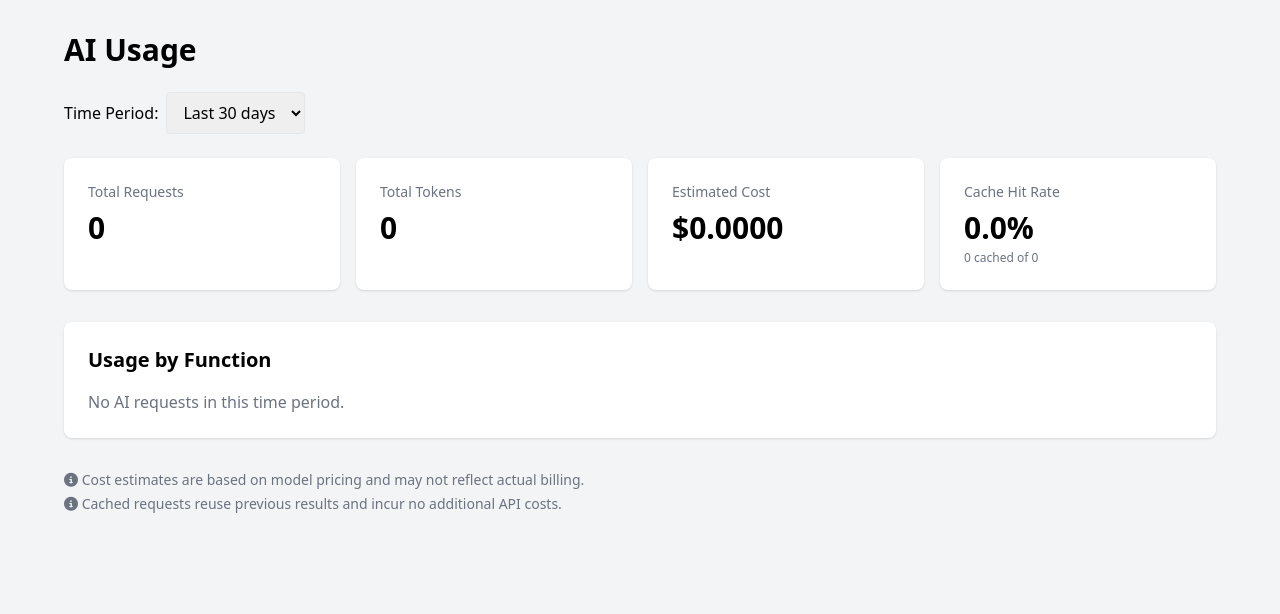
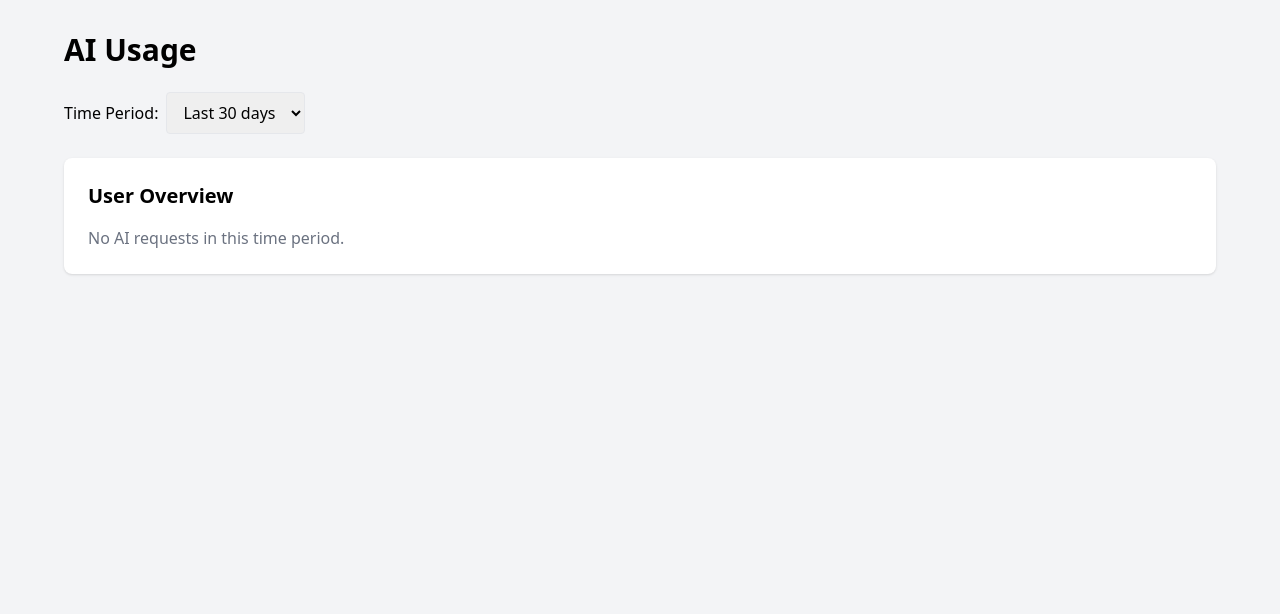
Before and after one commit to samclark2015/shiny-handouts, a Django app: page /analytics/ in a window 1280 px wide. Shown: the top 614 px of the page. Run offline with Django 5.2, Linux system fonts and the light colour scheme; a user stored in the database is signed in; tables that the repository leaves empty hold one stand-in row (values such as "Sample post"); some libraries are stand-ins or nearby versions.

Commit message:
feat: Add user overview and detail views to analytics dashboard with new template filters

```diff
--- a/src/core/analytics.py
+++ b/src/core/analytics.py
@@ -154,3 +154,51 @@ async def get_function_usage_breakdown(user_id: int | None = None, days: int = 3
         results.append(stat)
 
     return results
+
+
+async def get_all_users_overview(days: int = 30):
+    """Get overview of all users' AI usage and costs."""
+    from datetime import timedelta
+
+    from django.conf import settings
+    from django.utils import timezone
+
+    from .models import AIRequest
+
+    cutoff_date = timezone.now() - timedelta(days=days)
+
+    # Get stats grouped by user
+    user_stats = (
+        AIRequest.objects.filter(created_at__gte=cutoff_date, user_id__isnull=False)
+        .values("user_id", "user__email", "user__name")
+        .annotate(
+            total_requests=Count("id"),
+            total_tokens=Sum("total_tokens"),
+            total_cost=Sum("estimated_cost_usd"),
+            cached_requests=Count("id", filter=Q(cached=True)),
+            failed_requests=Count("id", filter=Q(success=False)),
+        )
+        .order_by("-total_cost")
+    )
+
+    results = []
+    async for stat in user_stats:
+        total = stat["total_requests"] or 0
+        cached = stat["cached_requests"] or 0
+        cache_hit_rate = (cached / total * 100) if total > 0 else 0
+
+        results.append(
+            {
+                "user_id": stat["user_id"],
+                "user_email": stat["user__email"],
+                "user_name": stat["user__name"] or stat["user__email"],
+                "total_requests": total,
+                "total_tokens": stat["total_tokens"] or 0,
+                "total_cost_usd": stat["total_cost"] or Decimal("0.00"),
+                "cached_requests": cached,
+                "failed_requests": stat["failed_requests"] or 0,
+                "cache_hit_rate": round(cache_hit_rate, 2),
+            }
+        )
+
+    return results
--- /dev/null
+++ b/src/core/templatetags/__init__.py
@@ -0,0 +1 @@
+# Template tags package
--- a/src/core/views/analytics.py
+++ b/src/core/views/analytics.py
@@ -6,23 +6,67 @@ from asgiref.sync import async_to_sync
 from django.contrib.auth.decorators import login_required
 from django.shortcuts import render
 
-from core.analytics import get_function_usage_breakdown, get_user_ai_stats
+from core.analytics import get_all_users_overview, get_function_usage_breakdown, get_user_ai_stats
 
 
 @login_required
 def analytics_dashboard(request):
-    """Display AI usage analytics for staff users only."""
-    user_id = request.user.id
+    """Display AI usage analytics - overview for staff, personal for regular users."""
     days = int(request.GET.get("days", 30))
+    selected_user_id = request.GET.get("user_id")
 
-    # Get user statistics (wrap async functions)
-    stats = async_to_sync(get_user_ai_stats)(user_id, days=days)
-    function_breakdown = async_to_sync(get_function_usage_breakdown)(user_id, days=days)
+    # Staff users can see all users or drill down into a specific user
+    if request.user.is_staff:
+        if selected_user_id:
+            # Detail view for a specific user
+            try:
+                user_id = int(selected_user_id)
+                stats = async_to_sync(get_user_ai_stats)(user_id, days=days)
+                function_breakdown = async_to_sync(get_function_usage_breakdown)(user_id, days=days)
 
-    context = {
-        "stats": stats,
-        "function_breakdown": function_breakdown,
-        "days": days,
-    }
+                # Get user info for display
+                from accounts.models import User
+
+                selected_user = User.objects.get(id=user_id)
+
+                context = {
+                    "is_staff_view": True,
+                    "is_detail_view": True,
+                    "selected_user": selected_user,
+                    "stats": stats,
+                    "function_breakdown": function_breakdown,
+                    "days": days,
+                }
+            except (ValueError, User.DoesNotExist):
+                # Invalid user_id, fall back to overview
+                users_overview = async_to_sync(get_all_users_overview)(days=days)
+                context = {
+                    "is_staff_view": True,
+                    "is_detail_view": False,
+                    "users_overview": users_overview,
+                    "days": days,
+                }
+        else:
+            # Overview of all users
+            users_overview = async_to_sync(get_all_users_overview)(days=days)
+            context = {
+                "is_staff_view": True,
+                "is_detail_view": False,
+                "users_overview": users_overview,
+                "days": days,
+            }
+    else:
+        # Regular users see only their own stats
+        user_id = request.user.id
+        stats = async_to_sync(get_user_ai_stats)(user_id, days=days)
+        function_breakdown = async_to_sync(get_function_usage_breakdown)(user_id, days=days)
+
+        context = {
+            "is_staff_view": False,
+            "is_detail_view": False,
+            "stats": stats,
+            "function_breakdown": function_breakdown,
+            "days": days,
+        }
 
     return render(request, "analytics/dashboard.html", context)
--- a/src/templates/analytics/dashboard.html
+++ b/src/templates/analytics/dashboard.html
@@ -1,15 +1,33 @@
 {% extends "base.html" %}
+{% load analytics_filters %}
 
 {% block title %}AI Usage{% endblock %}
 
 {% block body %}
 <div class="container mx-auto px-4 py-8">
     <div class="max-w-6xl mx-auto">
-        <h1 class="text-3xl font-bold mb-6">AI Usage</h1>
+        <h1 class="text-3xl font-bold mb-6">
+            AI Usage
+            {% if is_staff_view and is_detail_view %}
+                <span class="text-xl text-gray-600">- {{ selected_user.name }}</span>
+            {% endif %}
+        </h1>
+
+        <!-- Navigation for staff -->
+        {% if is_staff_view and is_detail_view %}
+        <div class="mb-6">
+            <a href="{% url 'analytics_dashboard' %}?days={{ days }}" class="text-blue-600 hover:text-blue-800">
+                <i class="fas fa-arrow-left mr-1"></i>Back to Overview
+            </a>
+        </div>
+        {% endif %}
 
         <!-- Time period selector -->
         <div class="mb-6">
             <form method="get" class="flex gap-2 items-center">
+                {% if is_staff_view and is_detail_view %}
+                <input type="hidden" name="user_id" value="{{ selected_user.id }}">
+                {% endif %}
                 <label for="days" class="font-medium">Time Period:</label>
                 <select name="days" id="days" class="border rounded px-3 py-2" onchange="this.form.submit()">
                     <option value="7" {% if days == 7 %}selected{% endif %}>Last 7 days</option>
@@ -20,6 +38,61 @@
             </form>
         </div>
 
+        {% if is_staff_view and not is_detail_view %}
+            <!-- Staff Overview: All Users -->
+            <div class="bg-white rounded-lg shadow p-6 mb-8">
+                <h2 class="text-xl font-bold mb-4">User Overview</h2>
+                {% if users_overview %}
+                    <div class="overflow-x-auto">
+                        <table class="min-w-full divide-y divide-gray-200">
+                            <thead>
+                                <tr>
+                                    <th class="px-4 py-3 text-left text-xs font-medium text-gray-500 uppercase tracking-wider">User</th>
+                                    <th class="px-4 py-3 text-right text-xs font-medium text-gray-500 uppercase tracking-wider">Requests</th>
+                                    <th class="px-4 py-3 text-right text-xs font-medium text-gray-500 uppercase tracking-wider">Tokens</th>
+                                    <th class="px-4 py-3 text-right text-xs font-medium text-gray-500 uppercase tracking-wider">Total Cost</th>
+                                    <th class="px-4 py-3 text-right text-xs font-medium text-gray-500 uppercase tracking-wider">Cache Rate</th>
+                                    <th class="px-4 py-3 text-center text-xs font-medium text-gray-500 uppercase tracking-wider">Actions</th>
+                                </tr>
+                            </thead>
+                            <tbody class="bg-white divide-y divide-gray-200">
+                                {% for user_stat in users_overview %}
+                                    <tr class="hover:bg-gray-50">
+                                        <td class="px-4 py-3 text-sm font-medium">
+                                            {{ user_stat.user_name }}
+                                            <div class="text-xs text-gray-500">{{ user_stat.user_email }}</div>
+                                        </td>
+                                        <td class="px-4 py-3 text-sm text-right">{{ user_stat.total_requests }}</td>
+                                        <td class="px-4 py-3 text-sm text-right">{{ user_stat.total_tokens|floatformat:0 }}</td>
+                                        <td class="px-4 py-3 text-sm text-right font-semibold">${{ user_stat.total_cost_usd|floatformat:4 }}</td>
+                                        <td class="px-4 py-3 text-sm text-right">{{ user_stat.cache_hit_rate|floatformat:1 }}%</td>
+                                        <td class="px-4 py-3 text-center">
+                                            <a href="?user_id={{ user_stat.user_id }}&days={{ days }}"
+                                               class="text-blue-600 hover:text-blue-800 text-sm">
+                                                View Details <i class="fas fa-chevron-right ml-1"></i>
+                                            </a>
+                                        </td>
+                                    </tr>
+                                {% endfor %}
+                            </tbody>
+                            <tfoot class="bg-gray-50">
+                                <tr class="font-semibold">
+                                    <td class="px-4 py-3 text-sm">Total</td>
+                                    <td class="px-4 py-3 text-sm text-right">{{ users_overview|sum_attr:"total_requests" }}</td>
+                                    <td class="px-4 py-3 text-sm text-right">{{ users_overview|sum_attr:"total_tokens"|floatformat:0 }}</td>
+                                    <td class="px-4 py-3 text-sm text-right">${{ users_overview|sum_attr:"total_cost_usd"|floatformat:4 }}</td>
+                                    <td class="px-4 py-3 text-sm text-right">-</td>
+                                    <td class="px-4 py-3"></td>
+                                </tr>
+                            </tfoot>
+                        </table>
+                    </div>
+                {% else %}
+                    <p class="text-gray-500">No AI requests in this time period.</p>
+                {% endif %}
+            </div>
+        {% else %}
+            <!-- User Detail View (both staff detail and regular user) -->
             <!-- Summary cards -->
             <div class="grid grid-cols-1 md:grid-cols-2 lg:grid-cols-4 gap-4 mb-8">
                 <div class="bg-white rounded-lg shadow p-6">
@@ -95,6 +168,7 @@
                 <p><i class="fas fa-info-circle"></i> Cost estimates are based on model pricing and may not reflect actual billing.</p>
                 <p class="mt-1"><i class="fas fa-info-circle"></i> Cached requests reuse previous results and incur no additional API costs.</p>
             </div>
+        {% endif %}
     </div>
 </div>
 {% endblock %}
```
Also changed, not shown: src/core/templatetags/analytics_filters.py (added, +18 -0 lines). Lines whose indentation alone changed are shown as unchanged.
